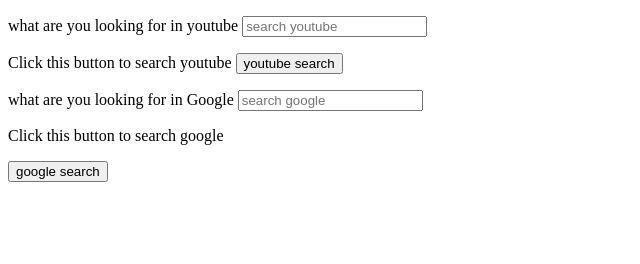
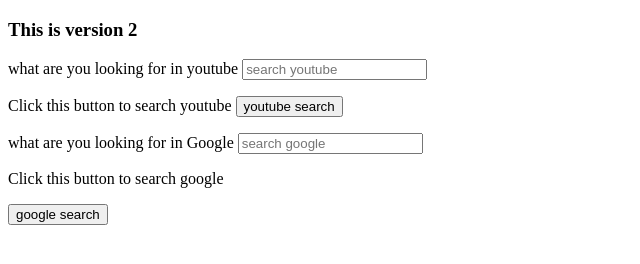
Before and after one commit to Nur-Hilal/Nur-Hilal.github.io, a plain HTML site: page dummy/form demo ver2.html in a window 1280 px wide. Shown: the whole page, without its empty margins (0-640 px from the left). Drawn offline with Linux system fonts and the light colour scheme.

```diff
--- a/dummy/form demo ver2.html
+++ b/dummy/form demo ver2.html
@@ -10,6 +10,7 @@
 
 <body>
     <div>
+        <h3> This is version 2</h3>
         <form action="https://www.youtube.com/results">
             <p>
                 <label for="search">what are you looking for in youtube</label>
```
